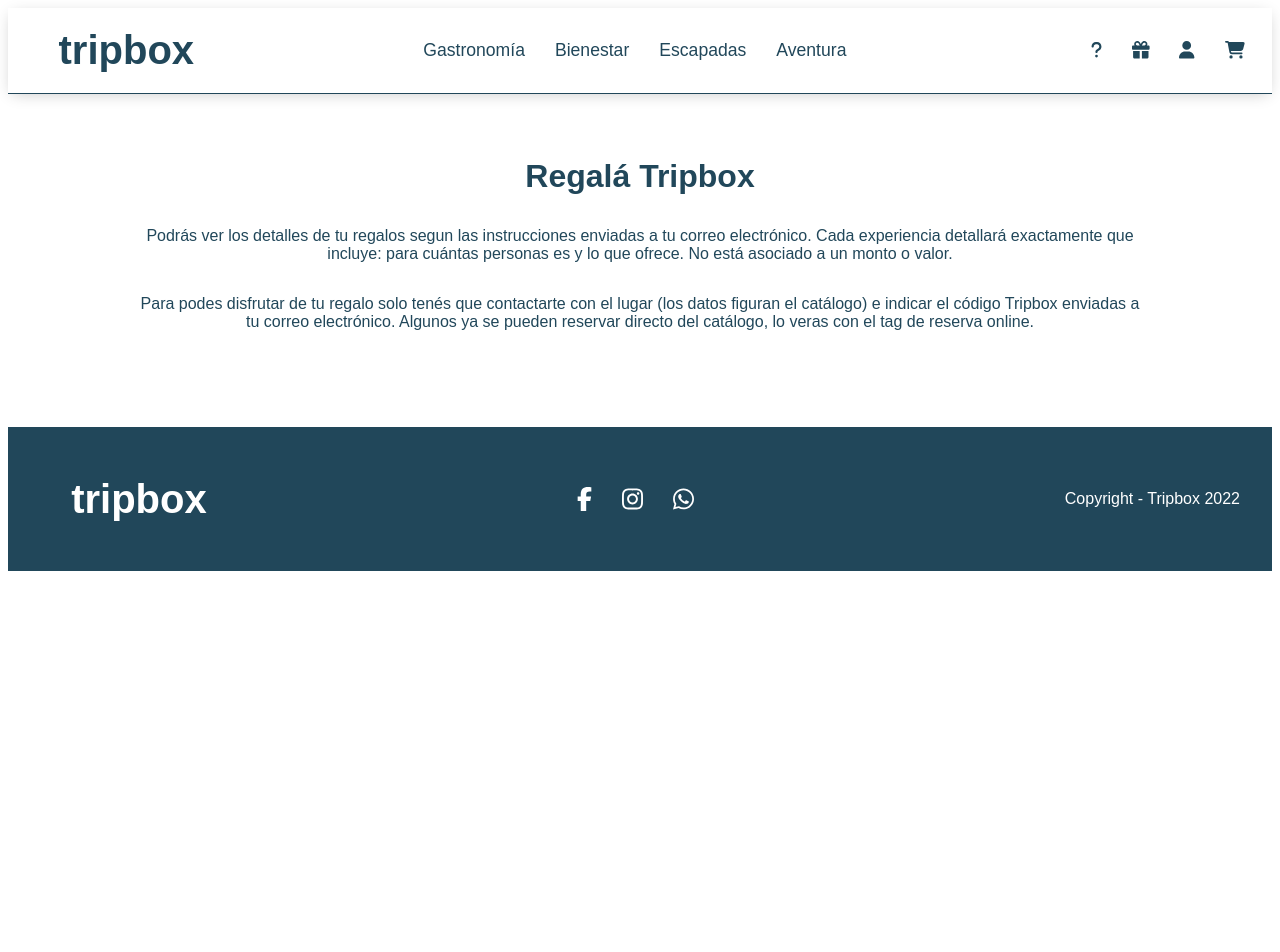
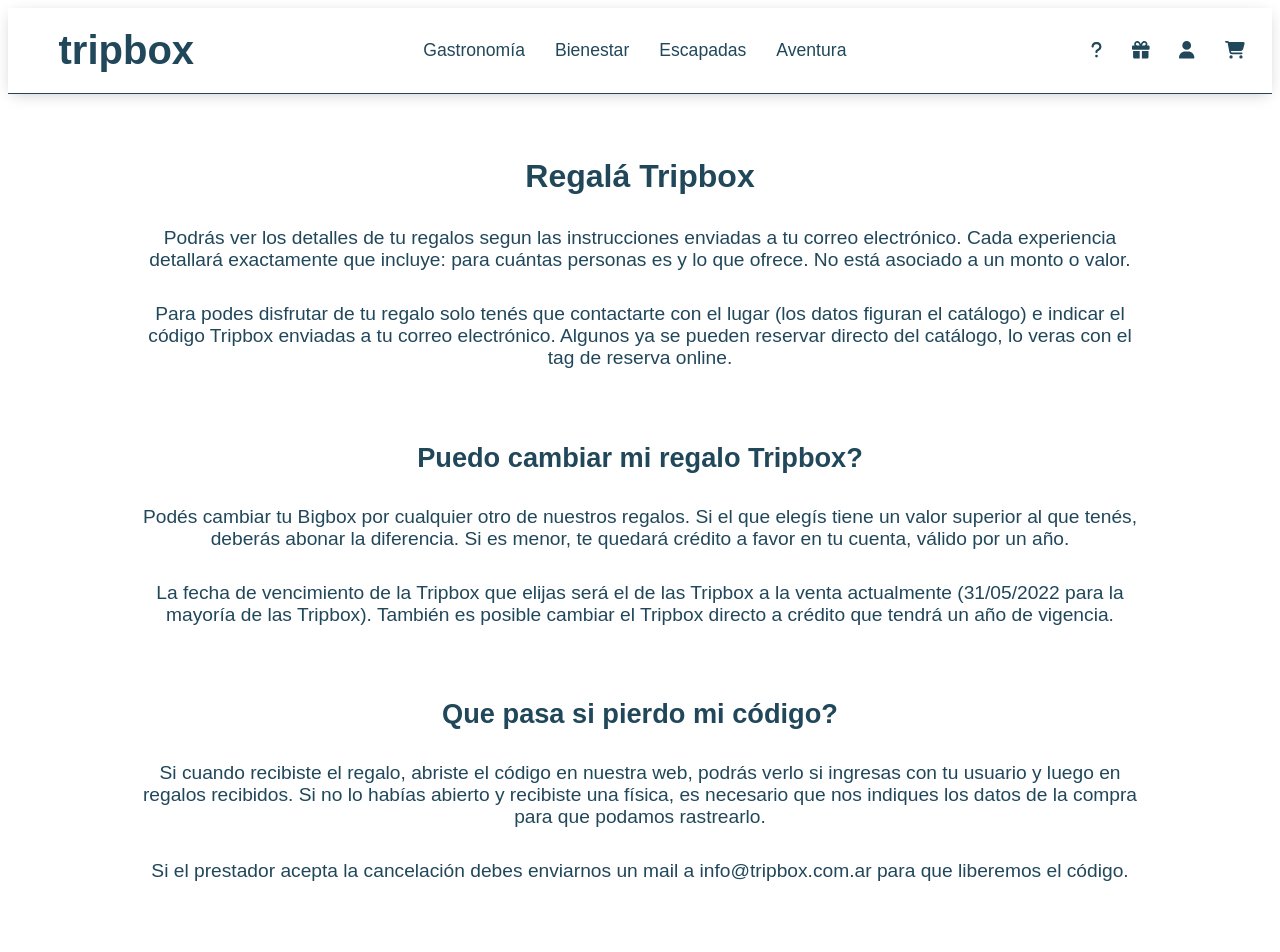
Before and after one commit to LauraBrea/tripbox, a React (Create React App) app: page /pages/regalos in a window 1280 px wide. Shown: the top 952 px of the page. Before the commit the page ends 800 px from the top, so only its background shows below. Built offline with nearby package versions, Linux system fonts and the light colour scheme.

Commit message:
desafio 7 readme

```diff
--- a/src/components/ItemDetailContainer/ItemDetailContainer.css
+++ b/src/components/ItemDetailContainer/ItemDetailContainer.css
@@ -3,6 +3,17 @@
     justify-content: center;
     margin-top: 5em;
 }
+
+.detailloading {
+    font-family: 'Montserrat', sans-serif;
+    font-size: 2em;
+    font-weight: 200;
+    color:#21475A;
+    margin-top: 60px;
+    height: 12em;
+    text-align: center;
+  }
+
 
 /*mobile  */
 @media screen and (max-width: 640px){
--- a/src/components/ItemDetailContainer/ItemDetailContainer.js
+++ b/src/components/ItemDetailContainer/ItemDetailContainer.js
@@ -26,7 +26,7 @@
 
   return (
       <div >
-        {loading ? <h2 className='loading'>Cargando...</h2> : <ItemDetail {...item}/> }
+        {loading ? <h2 className='detailloading'>Cargando...</h2> : <ItemDetail {...item}/> }
       </div>
 )
 };
--- a/src/components/ItemListContainer/ItemListContainer.css
+++ b/src/components/ItemListContainer/ItemListContainer.css
@@ -36,4 +36,5 @@
   font-weight: 200;
   color:#21475A;
   margin-top: 60px;
+  height: 12em;
 }
--- a/src/components/Pages/Informacion.js
+++ b/src/components/Pages/Informacion.js
@@ -7,5 +7,12 @@
             <h2 className='pagetitleH2'>Cómo funciona?</h2>
             <p className='pagesubTitle'>Comunicate directamente con el lugar (los datos de contacto figuran en la descripción!) y hacé tu reserva indicando el código de tu Tripbox. Todas las reservas se realizan con anticipación y se encuentran sujetas a disponibilidad y condiciones del prestador de la experiencia.</p>
             <p className='pagesubTitle'>Las experiencias se deben reservar y realizar durante el plazo de vigencia del Tripbox. Luego de la fecha de vencimiento, el código Tripbox queda inhabilitado y no puede ser utilizado. No es posible realizar una reserva para una fecha posterior al vencimiento </p>
+            <br />
+            <h2 className='pagetitleH3'> Cuánto tiempo tengo para utilizar mi Tripbox?</h2>
+            <p className='pagesubTitle'>La experiencia se debe reservar y realizar hasta la fecha de vencimiento que figure junto al código Tripbox (independientemente de cuando se active). Se puede usar hasta el mismo día del vencimiento inclusive. No es posible reservar antes del vencimiento para una fecha posterior. </p>
+            <br />
+            <h2 className='pagetitleH3'>En caso de no poder asistir, puedo cancelar mi reserva?</h2>
+            <p className='pagesubTitle'>En el caso de no poder asistir, te solicitamos que por favor canceles tu reserva contactando al prestador tan pronto como sea posible. La política de cancelación depende de las condiciones de cada establecimiento asociado. Recomendamos que te informes de ellas en el momento de hacer la reserva.</p>
+            <p className='pagesubTitle'>Si el prestador acepta la cancelación debes enviarnos un mail a info@tripbox.com.ar para que liberemos el código.</p>
     </div>
 };
--- a/src/components/Pages/Regalos.js
+++ b/src/components/Pages/Regalos.js
@@ -7,5 +7,15 @@
             <h2 className='pagetitleH2'>Regalá Tripbox</h2>
             <p className='pagesubTitle'>Podrás ver los detalles de tu regalos segun las instrucciones enviadas a tu correo electrónico. Cada experiencia detallará exactamente que incluye: para cuántas personas es y lo que ofrece. No está asociado a un monto o valor.</p>
             <p className='pagesubTitle'>Para podes disfrutar de tu regalo solo tenés que contactarte con el lugar (los datos figuran el catálogo) e indicar el código Tripbox enviadas a tu correo electrónico. Algunos ya se pueden reservar directo del catálogo, lo veras con el tag de reserva online. </p>
+            <br />
+            <h2 className='pagetitleH3'> Puedo cambiar mi regalo Tripbox?</h2>
+            <p className='pagesubTitle'>Podés cambiar tu Bigbox por cualquier otro de nuestros regalos. Si el que elegís tiene un valor superior al que tenés, deberás abonar la diferencia. Si es menor, te quedará crédito a favor en tu cuenta, válido por un año. </p>
+            <p className='pagesubTitle'>La fecha de vencimiento de la Tripbox que elijas será el de las Tripbox a la venta actualmente (31/05/2022 para la mayoría de las Tripbox). También es posible cambiar el Tripbox directo a crédito que tendrá un año de vigencia.</p>
+            <br />
+            <h2 className='pagetitleH3'>Que pasa si pierdo mi código?</h2>
+            <p className='pagesubTitle'>Si cuando recibiste el regalo, abriste el código en nuestra web, podrás verlo si ingresas con tu usuario y luego en regalos recibidos. Si no lo habías abierto y recibiste una física, es necesario que nos indiques los datos de la compra para que podamos rastrearlo.</p>
+            <p className='pagesubTitle'>Si el prestador acepta la cancelación debes enviarnos un mail a info@tripbox.com.ar para que liberemos el código.</p>
+
+
     </div>
 };
--- a/src/components/Pages/pages.css
+++ b/src/components/Pages/pages.css
@@ -9,9 +9,16 @@
     font-weight: 600;
     color:#21475A; }
 
+.pagetitleH3  {
+    font-family: 'Montserrat', sans-serif;
+    font-size: 1.7em;
+    font-weight: 600;
+    color:#21475A; }
+
+
 .pagesubTitle  {
     font-family: 'Montserrat', sans-serif;
-    font-size: 1rem;
+    font-size: 1.2rem;
     font-weight: 400;
     color:#21475A;
     margin: 2rem 4rem 2rem 4rem; }
```
Also changed, not shown: src/img/ezgif.com-gif-maker.gif (added), 1 other file (tests, documents, lock files or other folders).
